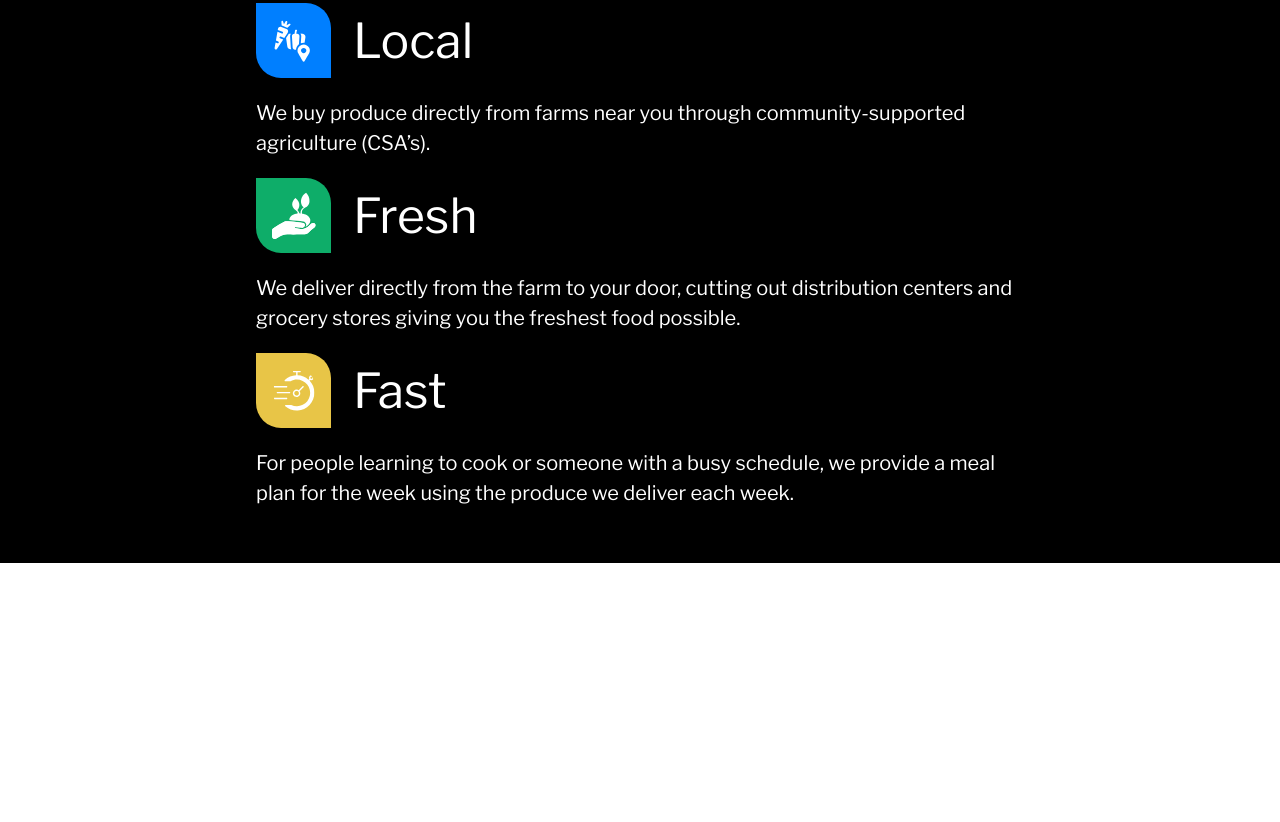
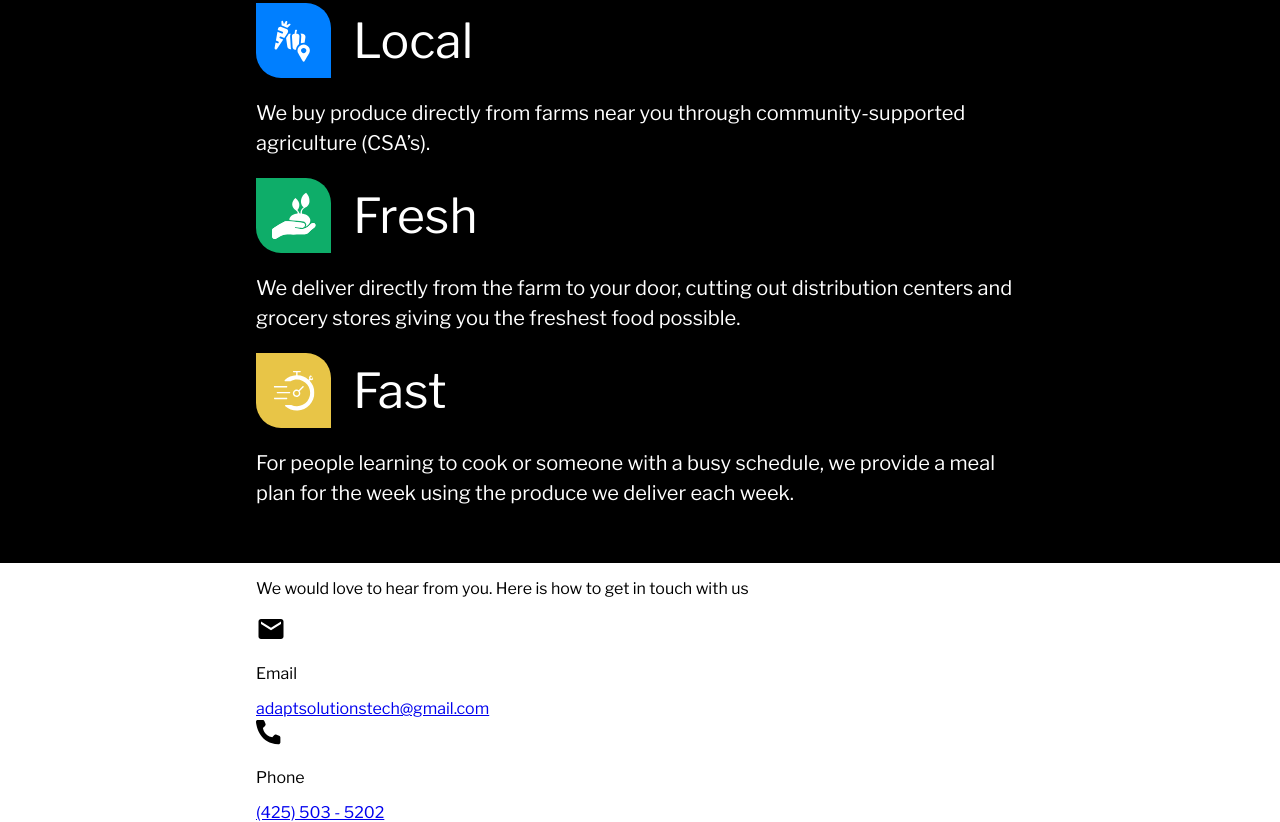
Before and after one commit to ecoulson/LocalEats, a plain HTML site: page index.html in a window 1280 px wide. Shown: the part 1682-2504 px from the top of the page. Before the commit the page ends 2245 px from the top, so only its background shows below. Drawn offline with nearby package versions, Linux system fonts and the light colour scheme.

Commit message:
added contact us html

```diff
--- a/index.html
+++ b/index.html
@@ -124,7 +124,33 @@
         </div>
       </section>
       <section id="contact-us">
-        <div class="container"></div>
+        <div class="container">
+          <p class="contact-us-text">
+            We would love to hear from you. Here is how to get in touch with us
+          </p>
+          <div class="contact-method">
+            <div class="contact-method-header">
+              <img
+                src="public/email.svg"
+                alt="an unopened letter"
+                class="contact-method-icon"
+              />
+              <p class="contact-method-type">Email</p>
+            </div>
+            <a href="mailto:adaptsolutionstech@gmail.com" class="contact-link">adaptsolutionstech@gmail.com</a>
+          </div>
+          <div class="contact-method">
+            <div class="contact-method-header">
+              <img
+                src="public/phone.svg"
+                alt="a telephone"
+                class="contact-method-icon"
+              />
+              <p class="contact-method-type">Phone</p>
+            </div>
+            <a href="tel:425-503-5202" class="contact-link">(425) 503 - 5202</a>
+          </div>
+        </div>
       </section>
     </main>
     <footer></footer>
```
Also changed, not shown: public/email.svg (added), public/phone.svg (added).
